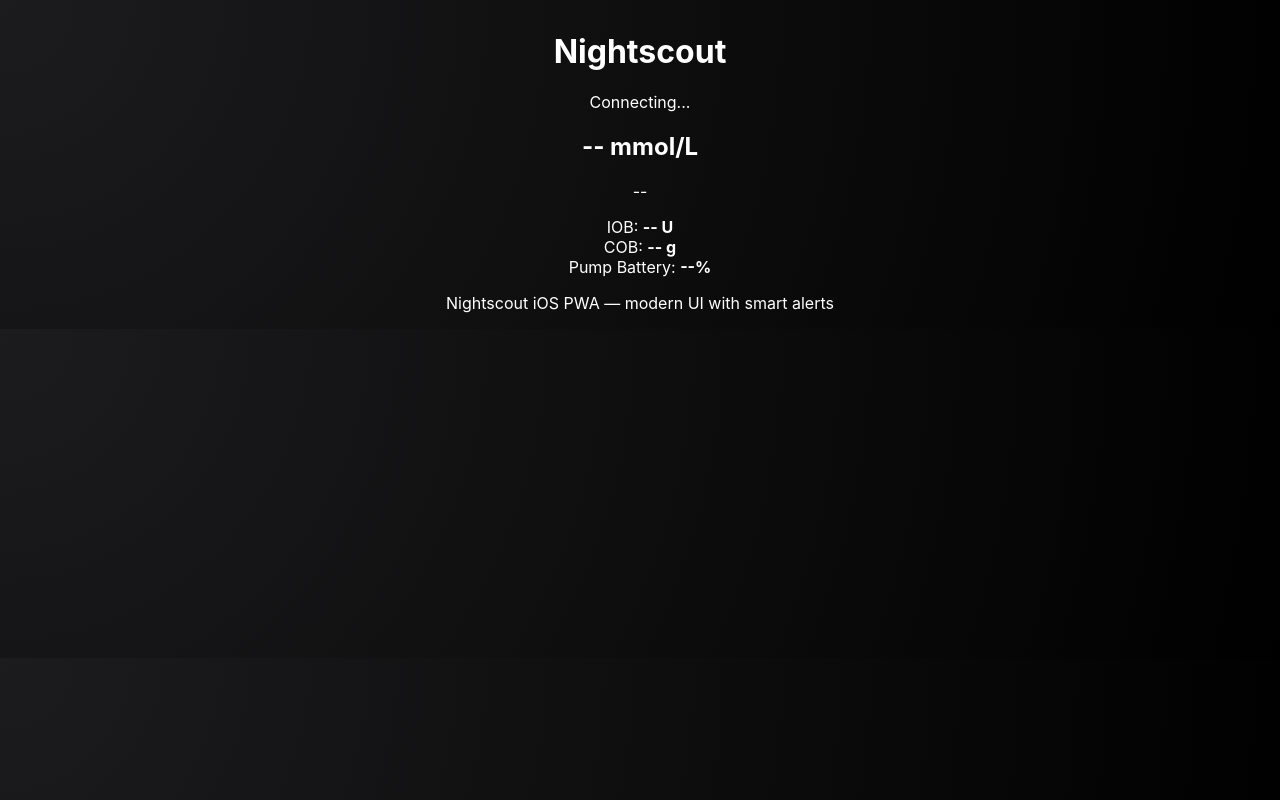
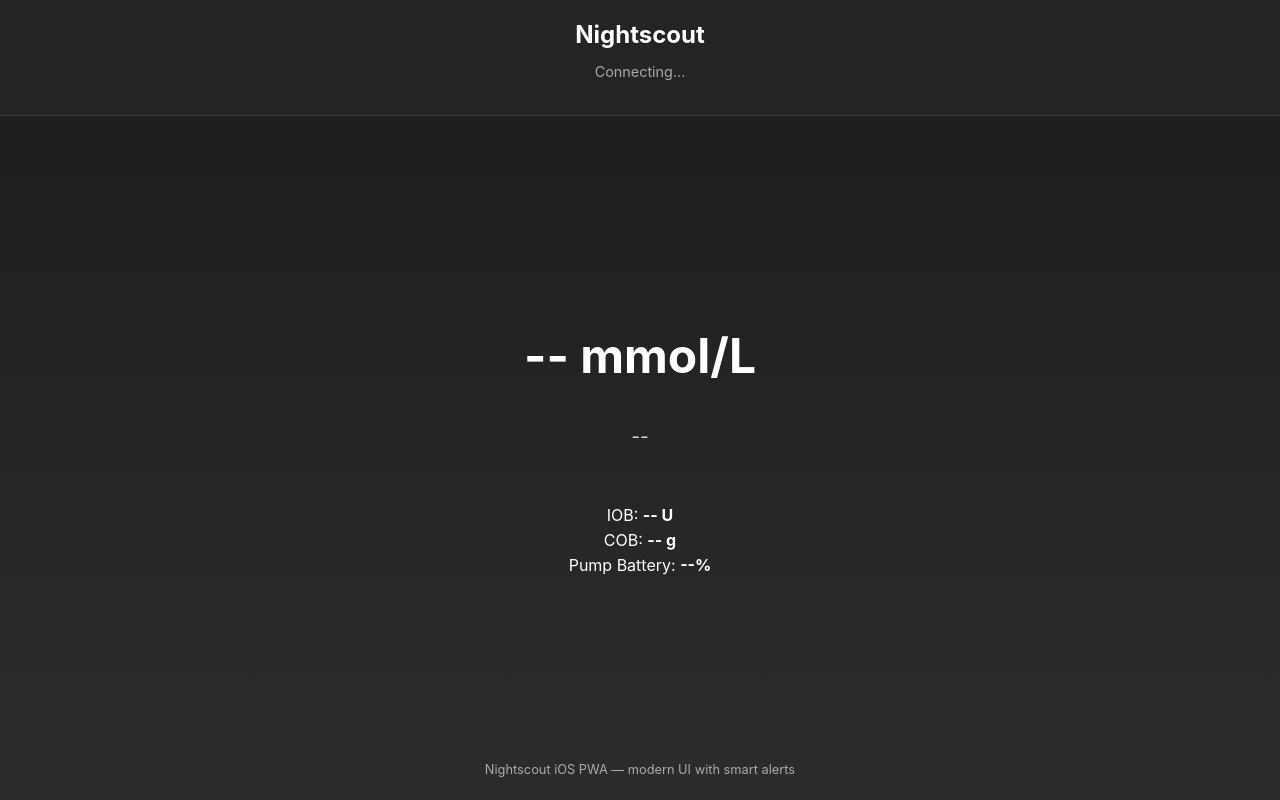
Before and after one commit to code2344/NightscoutPWA, a plain HTML site: page index.html in a window 1280 px wide. Drawn offline with Linux system fonts and the light colour scheme.

Commit message:
Refactor CSS styles for layout and appearance

```diff
--- a/style.css
+++ b/style.css
@@ -1,50 +1,56 @@
 body {
-  font-family: -apple-system, BlinkMacSystemFont, "SF Pro Display", "Helvetica Neue", sans-serif;
-  background: radial-gradient(circle at top left, #1c1c1e, #000);
+  margin: 0;
+  font-family: -apple-system, BlinkMacSystemFont, "SF Pro Display", sans-serif;
+  background: linear-gradient(180deg, #1c1c1e, #2c2c2e);
   color: white;
-  margin: 0;
-  padding: 0;
   text-align: center;
+  height: 100vh;
+  display: flex;
+  flex-direction: column;
 }
 
 header {
-  margin-top: 2rem;
+  padding: 20px;
+  backdrop-filter: blur(20px);
+  background: rgba(44, 44, 46, 0.5);
+  border-bottom: 1px solid rgba(255,255,255,0.1);
 }
 
-.subtitle {
-  opacity: 0.6;
-  margin-top: -0.5rem;
+h1 {
+  font-weight: 700;
+  font-size: 1.5em;
+  margin: 0;
 }
 
-.card {
-  backdrop-filter: blur(20px);
-  background: rgba(255, 255, 255, 0.1);
-  border-radius: 24px;
-  margin: 2rem auto;
-  width: 80%;
-  padding: 2rem;
-  box-shadow: 0 8px 30px rgba(0, 0, 0, 0.3);
+#connection-status {
+  color: #aaa;
+  font-size: 0.9em;
 }
 
-input {
-  width: 80%;
-  padding: 0.5rem;
-  margin: 0.5rem 0;
-  border: none;
-  border-radius: 12px;
-  text-align: center;
+main {
+  flex: 1;
+  display: flex;
+  flex-direction: column;
+  justify-content: center;
+  gap: 2em;
 }
 
-button {
-  background: linear-gradient(to right, #007aff, #5ac8fa);
-  border: none;
-  color: white;
-  padding: 0.75rem 1.5rem;
-  border-radius: 20px;
-  font-size: 1rem;
-  margin-top: 1rem;
+.glucose h2 {
+  font-size: 3em;
+  font-weight: 700;
 }
 
-button:active {
-  transform: scale(0.98);
+.glucose p {
+  font-size: 1.2em;
+  opacity: 0.8;
 }
+
+.details div {
+  margin: 5px 0;
+}
+
+footer {
+  opacity: 0.6;
+  font-size: 0.8em;
+  margin-bottom: 10px;
+}
```
